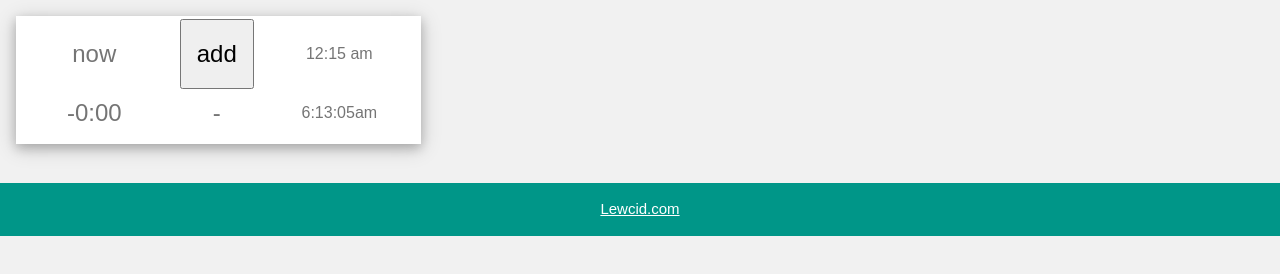
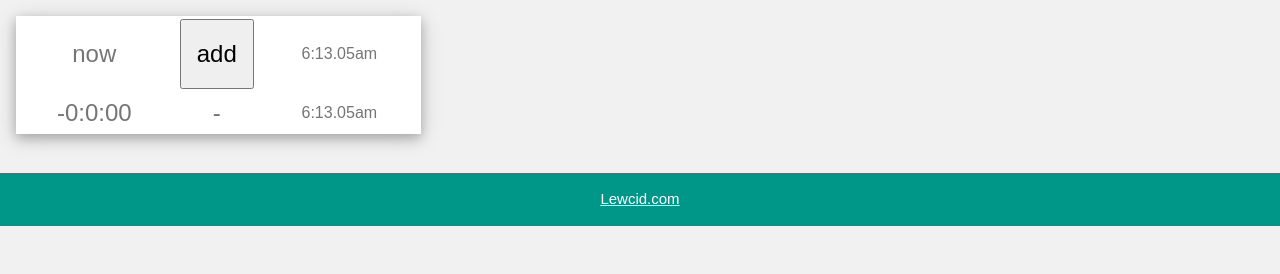
Before and after one commit to leweyg/timer, a plain HTML site: page docs/babytime.html in a window 1280 px wide. Both pictures are taken after a click on the button "add". Drawn offline with Linux system fonts and the light colour scheme; a web font is replaced by a local one.

Commit message:
Better timing

```diff
--- a/docs/babytime.html
+++ b/docs/babytime.html
@@ -40,15 +40,12 @@ html,body,h1,h2,h3,h4,h5,h6 {font-family: "Roboto", sans-serif}
             <tr class="babyRow">
               <td class="babyCol">now</td>
               <td class="babyCol"> <input type="button" value="add" class="babyButton" onclick="BabyTimeCore.add_event()" /> </td>
-              <td class="babyCol babyColTime">12:15 am</td>
+              <td class="babyCol babyColTime" id="main_time_now">time_now</td>
             </tr>
           </table>
 
           <table id="main_baby_events" class="babyTable">
           </table>
-
-            <h2 id="main_title_time" class="w3-center">
-            </h2>
 
 
     <script>
@@ -74,7 +71,19 @@ html,body,h1,h2,h3,h4,h5,h6 {font-family: "Roboto", sans-serif}
             }
             var st = core.state_clone();
             st.events.push(e);
+            core.clean_state(st);
             core.state_replace(st);
+          },
+          clean_state : function(state) {
+            var comp = ((a,b) => {
+              if ((!a.time) || (!b.time)) {
+                return 0;
+              }
+              var at = Date.parse(a.time);
+              var bt = Date.parse(b.time);
+              return (bt - at);
+            });
+            state.events.sort(comp);
           },
           state_clone : function() {
             var obj = BabyTimeCore.state;
@@ -93,6 +102,13 @@ html,body,h1,h2,h3,h4,h5,h6 {font-family: "Roboto", sans-serif}
     </script>
     <script src="babytime.js"></script>
     <script>
+        function dateToDisplayTime(dateObj) {
+          var core = dateObj.toLocaleTimeString();
+          var end = core.split(" ")[1].toLocaleLowerCase();
+          var main = core.split(" ")[0].split(":");
+          var ms = main[0] + ":" + main[1] + "." + main[2];
+          return ms + end;
+        }
         function updateBabyEvents() {
           var tableContent = "";
           var timeNow = new Date();
@@ -103,7 +119,7 @@ html,body,h1,h2,h3,h4,h5,h6 {font-family: "Roboto", sans-serif}
 
             row += "<td class='babyCol'>";
             var delta = new Date(timeNow - eTime);
-            row += "-" + delta.getMinutes() + ":" + delta.getSeconds().toString().padStart(2,'0');
+            row += "-" + delta.getUTCHours() + ":" + delta.getUTCMinutes() + ":" + delta.getSeconds().toString().padStart(2,'0');
             row += "</td>";
 
             row += "<td class='babyCol'>";
@@ -111,7 +127,7 @@ html,body,h1,h2,h3,h4,h5,h6 {font-family: "Roboto", sans-serif}
             row += "</td>";
 
             row += "<td class='babyCol babyColTime'>";
-            row += eTime.toLocaleTimeString().toLocaleLowerCase().replace(" ","");
+            row += dateToDisplayTime(eTime);
             row += "</td>";
 
             row += "</tr>";
@@ -119,6 +135,8 @@ html,body,h1,h2,h3,h4,h5,h6 {font-family: "Roboto", sans-serif}
           }
 
           main_baby_events.innerHTML = tableContent;
+
+          main_time_now.innerHTML = dateToDisplayTime(new Date());
         }
 
         _babyCoreRedraw = (() => { updateBabyEvents(); });
```
